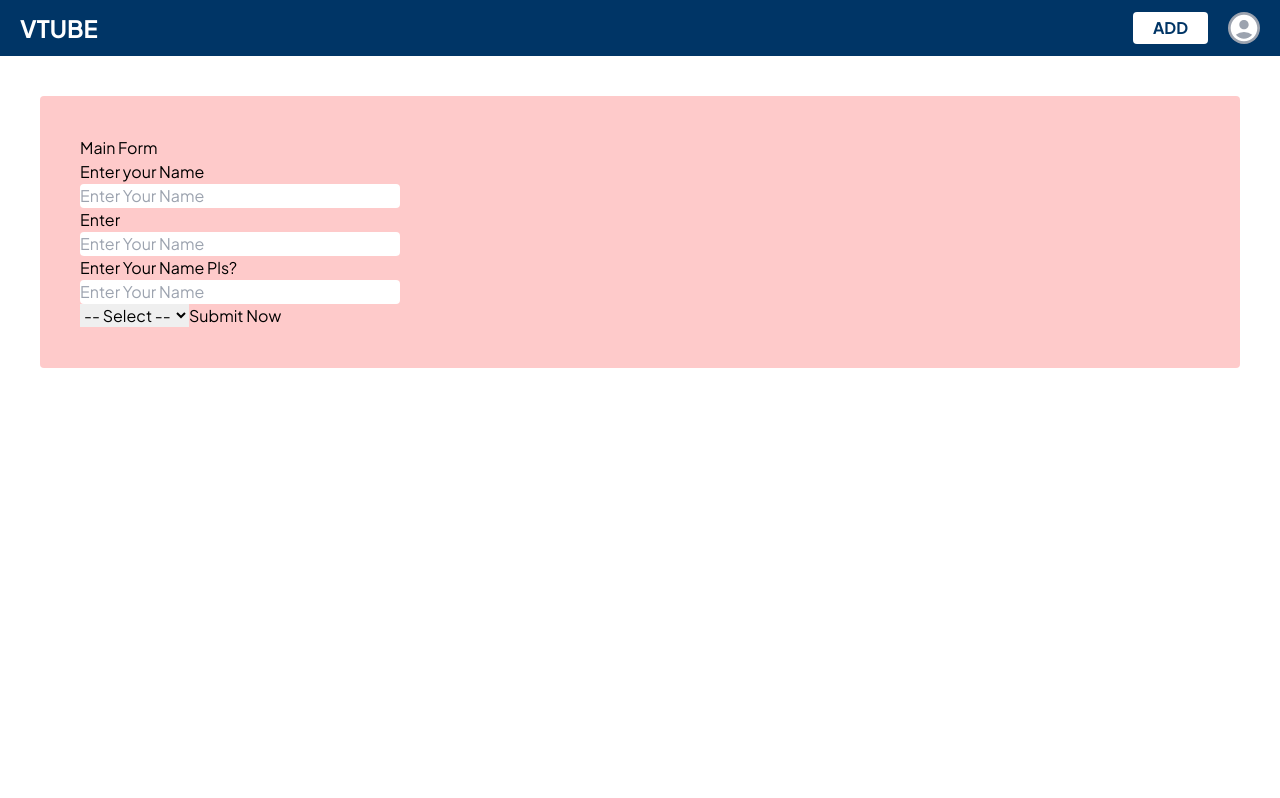
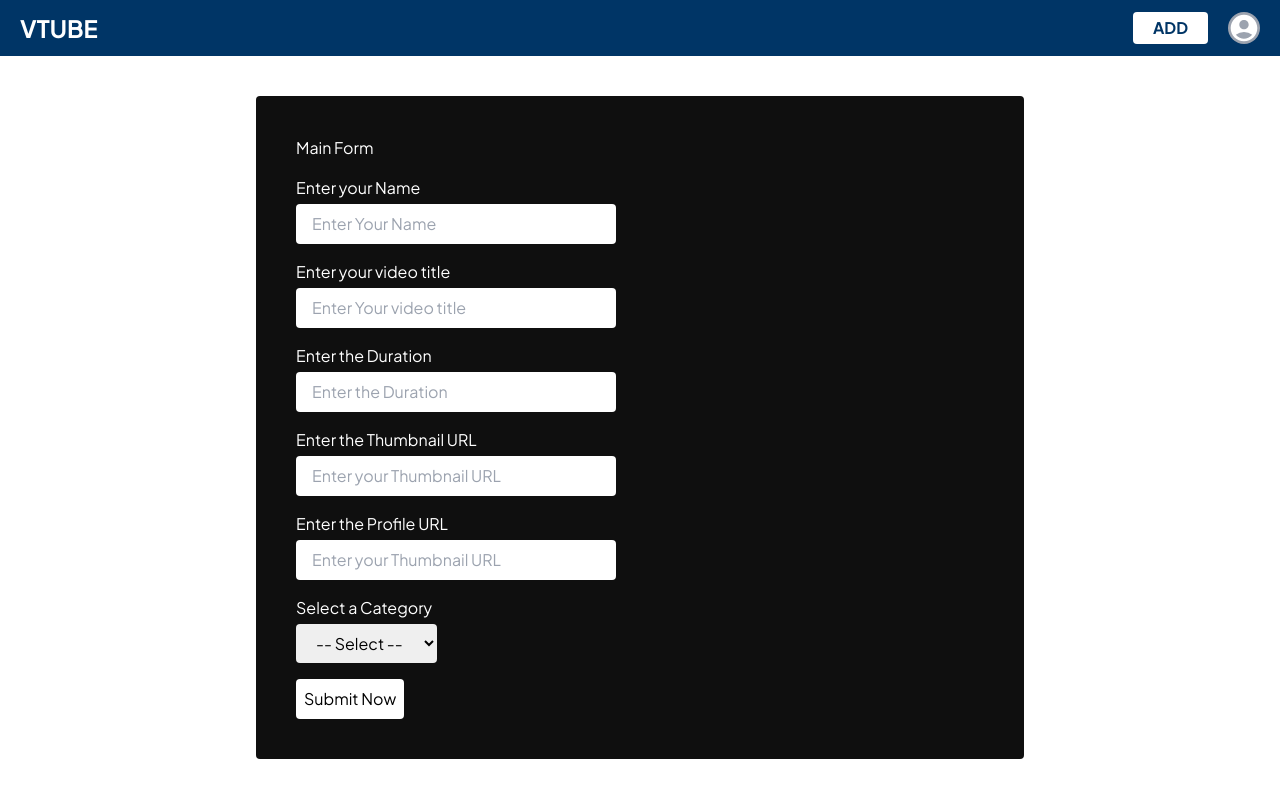
Before and after one commit to mshajid/vtube-web-app, a React (Vite) app: page / in a window 1280 px wide. Built offline with nearby package versions, Linux system fonts and the light colour scheme; no server answers.

Commit message:
added style to form

```diff
--- a/src/Components/FormInput.jsx
+++ b/src/Components/FormInput.jsx
@@ -1,10 +1,11 @@
-const FormInput = ({ name, placeholder, register, label }) => {
+const FormInput = ({ type="text",name, placeholder, register, label, }) => {
   return (
-    <div className="flex flex-col">
-      <label htmlFor={name}>{label}</label>
+    <div className="flex flex-col ">
+      <label className="mt-4 "htmlFor={name}>{label}</label>
       <input
-        className="w-80 rounded outline-none"
+        className="w-80 rounded outline-none px-4 py-2 mt-1 text-black "
         name={name}
+        type={type}
         placeholder={placeholder}
         {...register}
       />
--- a/src/Components/FormSelect.jsx
+++ b/src/Components/FormSelect.jsx
@@ -1,7 +1,8 @@
-const FormSelect = ({ name, register }) => {
+const FormSelect = ({ name, register,label }) => {
   return (
     <>
-      <select name={name} {...register}>
+    <label className="flex cols mt-4" htmlFor="{name}">{label}</label>
+      <select className="text-black mt-1 px-4 py-2 rounded" name={name} {...register}>
         <option value="">-- Select -- </option>
         <option value="Songs">Songs </option>
         <option value="Cooking">Cooking </option>
--- a/src/Components/MainForm.jsx
+++ b/src/Components/MainForm.jsx
@@ -2,6 +2,7 @@ import { useForm } from "react-hook-form";
 import FormInput from "./FormInput";
 import SubmitButton from "./SubmitButton";
 import FormSelect from "./FormSelect";
+
 const MainForm = () => {
   const {
     register,
@@ -16,7 +17,7 @@ const MainForm = () => {
   };
 
   return (
-    <form className="bg-red-200 m-10 p-10 rounded" onSubmit={handleSubmit(formSubmit)}>
+    <form className="bg-[#0f0f0f] text-white max-w-3xl mx-auto mt-10 p-10 rounded" onSubmit={handleSubmit(formSubmit)}>
       <div >Main Form</div>
       <FormInput
       label={"Enter your Name"}
@@ -24,21 +25,43 @@ const MainForm = () => {
         name={"enterName"}
         placeholder={"Enter Your Name"}
         register={register("enterName")}
+
       />
       <FormInput
-            label={"Enter"}
+            label={"Enter  your video title"}
 
-        name={"enterName"}
-        placeholder={"Enter Your Name"}
-        register={register("enterName")}
+        name={"enterTitle"}
+        placeholder={"Enter Your video title"}
+        register={register("enterTitle")}
       />
       <FormInput
-        name={"enterName"}
-        label={"Enter Your Name Pls?"}
-        placeholder={"Enter Your Name"}
-        register={register("enterName")}
+        name={"enterDuration"}
+        label={"Enter the Duration"}
+        placeholder={"Enter the Duration"}
+        register={register("enterDuration")}
+        type="number"
       />
-      <FormSelect name={"select"} register={register("select")} />
+      <FormInput
+        name={"enterThumbnail"}
+        label={"Enter the Thumbnail URL"}
+        placeholder={"Enter your Thumbnail URL"}
+        register={register("enterThumbnail")}
+
+      />
+      <FormInput
+        name={"enterProfile"}
+        label={"Enter the Profile URL"}
+        placeholder={"Enter your Thumbnail URL"}
+        register={register("enterProfile")}
+
+      />
+
+
+      <FormSelect name={"select"}
+      label={"Select a Category"}
+       register={register("select")}
+      />
+
 
       <SubmitButton label={"Submit Now"} />
     </form>
--- a/src/Components/SubmitButton.jsx
+++ b/src/Components/SubmitButton.jsx
@@ -1,7 +1,8 @@
 const SubmitButton = ({ label }) => {
   return (
     <>
-      <button>{label}</button>
+      <button className="flex cols mt-4 bg-white text-black p-2 rounded hover:bg-gray-300 cursor-pointer">{label}</button>
+
     </>
   );
 };
```
